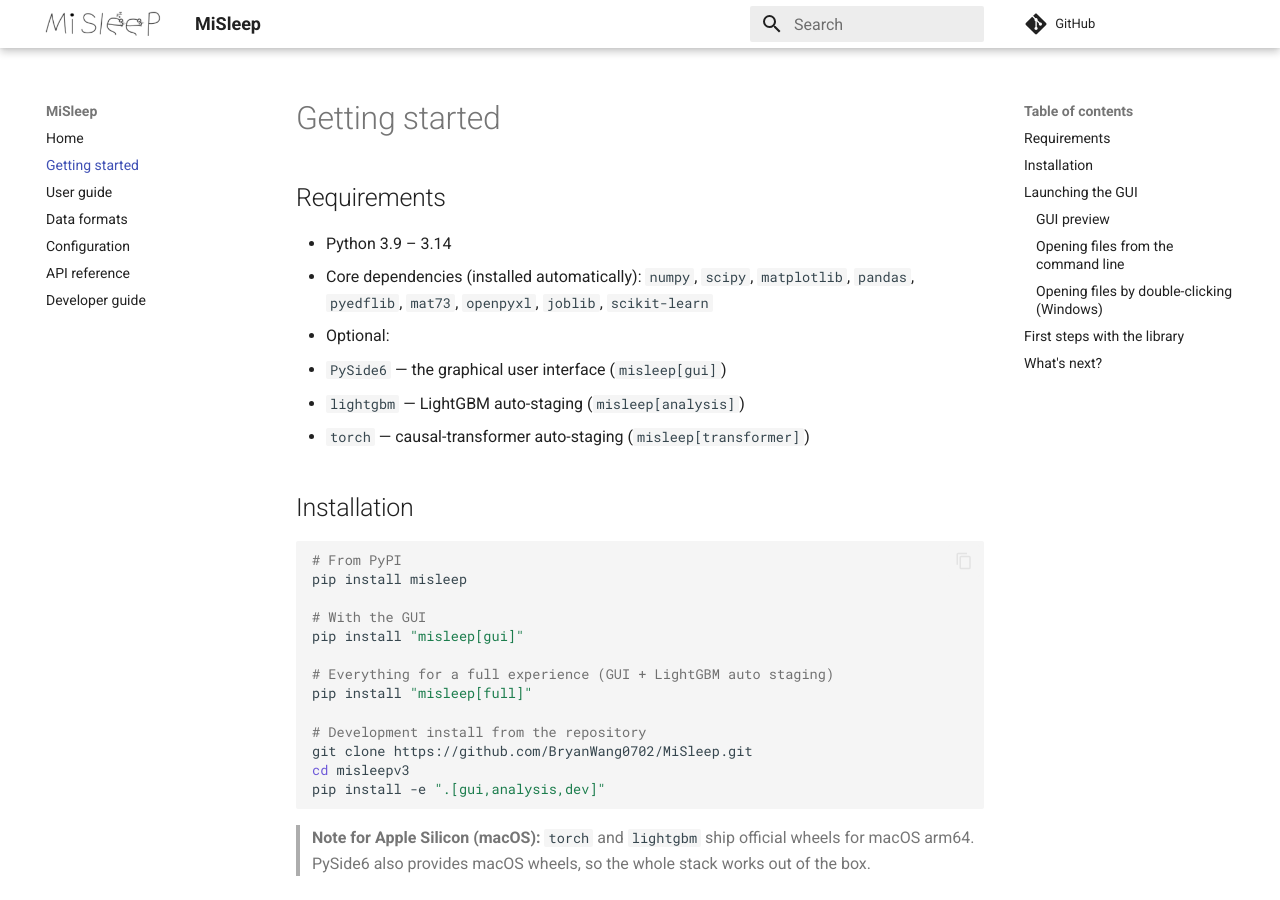
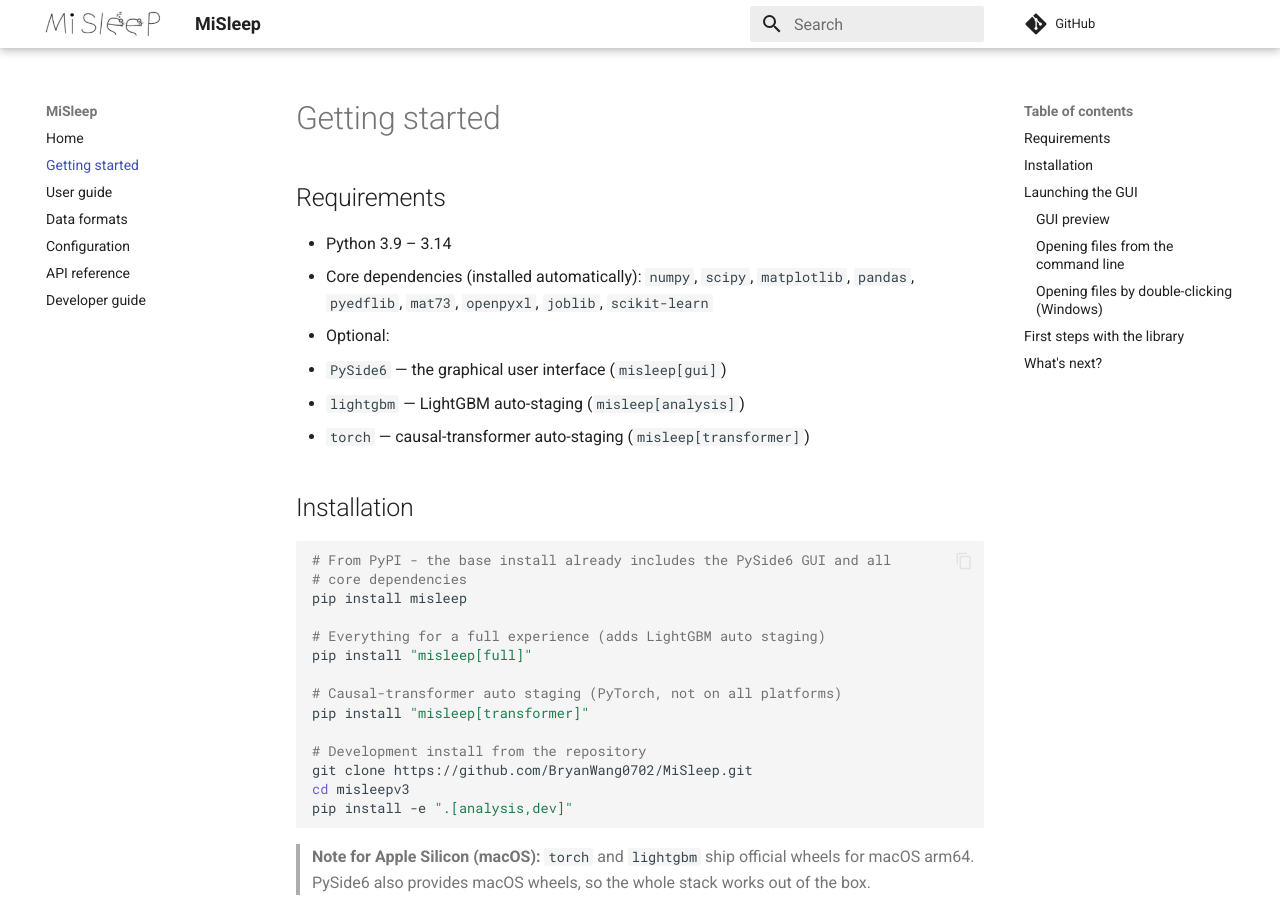
Before and after one commit to BryanWang0702/MiSleep, an MkDocs documentation site: the page built from docs/getting_started.md, in a window 1280 px wide and 900 px high. Built offline with MkDocs 1.6.1 and Material for MkDocs 9.7.7, drawn with Linux system fonts in a browser that asks for light colours; comment, search, counter and statistics services are not loaded.

Commit message:
build: PySide6 moved into the base dependencies
A plain 'pip install misleep' now installs the GUI toolkit together with
all core packages, so PySide6 no longer needs a separate install. The
empty [gui] extra stays for backward compatibility; lightgbm / torch
remain optional extras. Docs and CI updated accordingly.

````diff
--- a/docs/getting_started.md
+++ b/docs/getting_started.md
@@ -14,19 +14,20 @@
 ## Installation
 
 ```bash
-# From PyPI
+# From PyPI - the base install already includes the PySide6 GUI and all
+# core dependencies
 pip install misleep
 
-# With the GUI
-pip install "misleep[gui]"
+# Everything for a full experience (adds LightGBM auto staging)
+pip install "misleep[full]"
 
-# Everything for a full experience (GUI + LightGBM auto staging)
-pip install "misleep[full]"
+# Causal-transformer auto staging (PyTorch, not on all platforms)
+pip install "misleep[transformer]"
 
 # Development install from the repository
 git clone https://github.com/BryanWang0702/MiSleep.git
 cd misleepv3
-pip install -e ".[gui,analysis,dev]"
+pip install -e ".[analysis,dev]"
 ```
 
 > **Note for Apple Silicon (macOS):** `torch` and `lightgbm` ship official
````
Also changed, not shown: CHANGELOG.md (+4 -3 lines), README.md (+4 -6 lines), pyproject.toml (+7 -8 lines), 1 other file.
